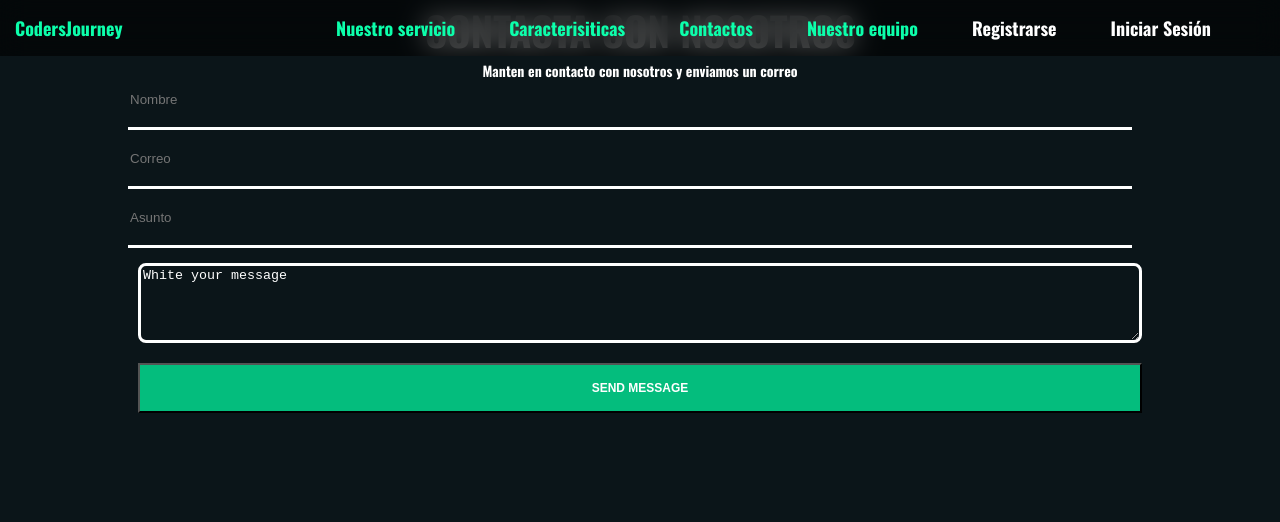
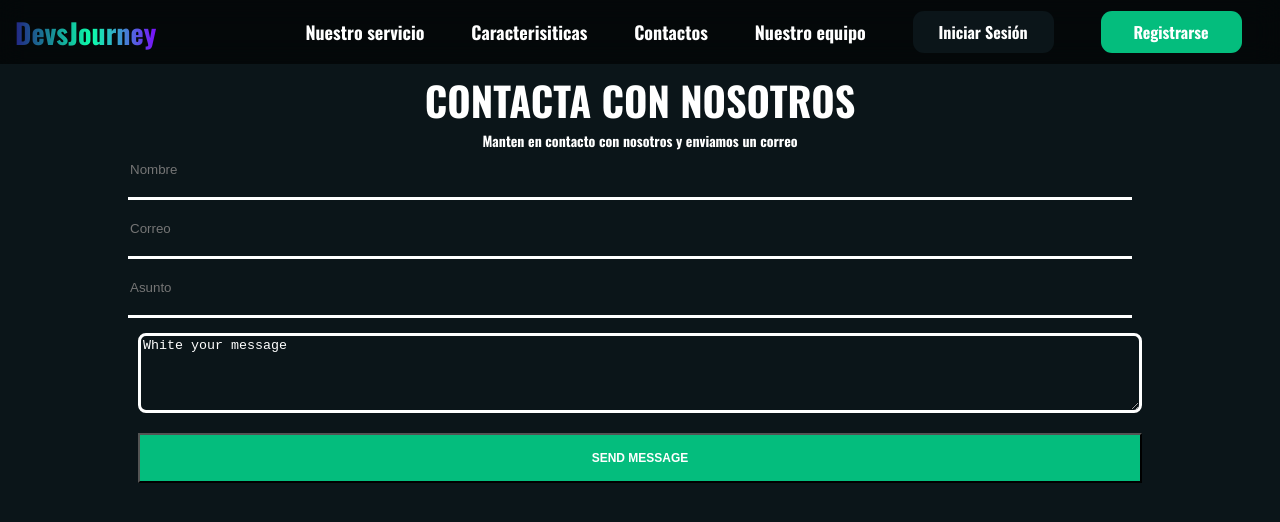
Before and after one commit to SofiDevO/proyecto--fullstack, a React (Vite) app in the folder frontend/CodeJourney/: page / in a window 1280 px wide. Shown: the top 522 px of the page. Built offline with nearby package versions, Linux system fonts and the light colour scheme.

Commit message:
:art: Se agregarn estilos al header, falta implementar funci[on para menu hamburguesa

```diff
--- a/frontend/CodeJourney/src/components/Header/Header.css
+++ b/frontend/CodeJourney/src/components/Header/Header.css
@@ -1,26 +1,27 @@
-html {
-  font-size: 62.5%;
-}
-body {
-  margin: 0;
-  padding: 0;
-}
-
-a {
-  text-decoration: none;
-  color: white;
-}
 .header {
   display: flex;
   justify-content: space-between;
   align-items: center;
   padding: 10px 15px;
-  height: 7dvh;
+  height: 8dvh;
   background-color: rgba(0, 0, 0, 0.605);
   backdrop-filter: blur(13px);
   position: fixed;
   z-index: 50;
   width: 100%;
+}
+.header__logo {
+  background: linear-gradient(
+    90deg,
+    rgba(65, 72, 255, 0.5) 0.96%,
+    #0cffab 54.77%,
+    #8000ff 102.59%
+  );
+  background-clip: text;
+  -webkit-background-clip: text;
+  -webkit-text-fill-color: transparent;
+  font-size: 2.8rem;
+  font-family: var(--main-font);
 }
 .menu {
   align-self: center;
@@ -28,20 +29,41 @@ a {
   max-width: 983px;
 }
 .header__list {
-  justify-content: space-evenly;
+  justify-content: space-around;
   list-style: none;
   display: flex;
 }
 .header__item {
   font-size: 1.8rem;
+  padding: 0;
+  display: flex;
+  align-items: center;
+
 }
 .header__item a {
   font-size: 1.8rem;
-  color: whites;
+  color: white;
 }
 
 .header__btn {
   color: white;
+  display: inline-flex;
+  padding: 9px 15px;
+  align-items: center;
+  gap: 8px;
+  border-radius: 11px;
+  font-size: 1.6rem;
+  width: 141px;
+  align-self: flex-start;
+  text-align: center;
+  justify-content: center;
+
+}
+.header__btn--login {
+  background-color: var(--primary-color);
+}
+.header__btn--register {
+  background-color: var(--background);
 }
 
 .panel-btn {
@@ -57,7 +79,7 @@ a {
     max-width: 103px;
     z-index: 51;
   }
-  .hamburger-box{
+  .hamburger-box {
     filter: invert(1);
   }
   .panel {
@@ -91,7 +113,7 @@ a {
     gap: 4.5rem;
     padding: 0;
     text-align: left;
-    padding: 0 0 0 64px;
-    width: 42%;
+    padding: 0 0 0 30px;
+    width: 100%;
   }
 }
--- a/frontend/CodeJourney/src/components/Header/Header.tsx
+++ b/frontend/CodeJourney/src/components/Header/Header.tsx
@@ -5,9 +5,9 @@ export const Header = () => {
     <>
     <header className="header">
       <a className="header__logo" href="#">
-        <span className="header__logo--span">CodersJourney</span>
+        <span className="header__logo--span">DevsJourney</span>
       </a>
-      <nav className="menu  panel is-active">
+      <nav className="menu  panel">
         <ul className="header__list">
           <li className="header__item">
             <a href="#">Nuestro servicio</a>
@@ -21,11 +21,12 @@ export const Header = () => {
           <li className="header__item">
             <a href="">Nuestro equipo</a>
           </li>
+          <a href="#" className="header__btn header__btn--register">
+          Iniciar Sesión
+          </a>
           <a href="#" className="header__btn header__btn--login">
+
             Registrarse
-          </a>
-          <a href="#" className="header__btn header__btn--register">
-            Iniciar Sesión
           </a>
         </ul>
       </nav>
--- a/frontend/CodeJourney/src/styles/global.css
+++ b/frontend/CodeJourney/src/styles/global.css
@@ -41,6 +41,9 @@ body {
   background-color: var(--background);
   color: var(--text-color);
 }
+main{
+  padding-top: 70px;
+}
 
 h1 {
   font-size:var(--main-title) ;
```
